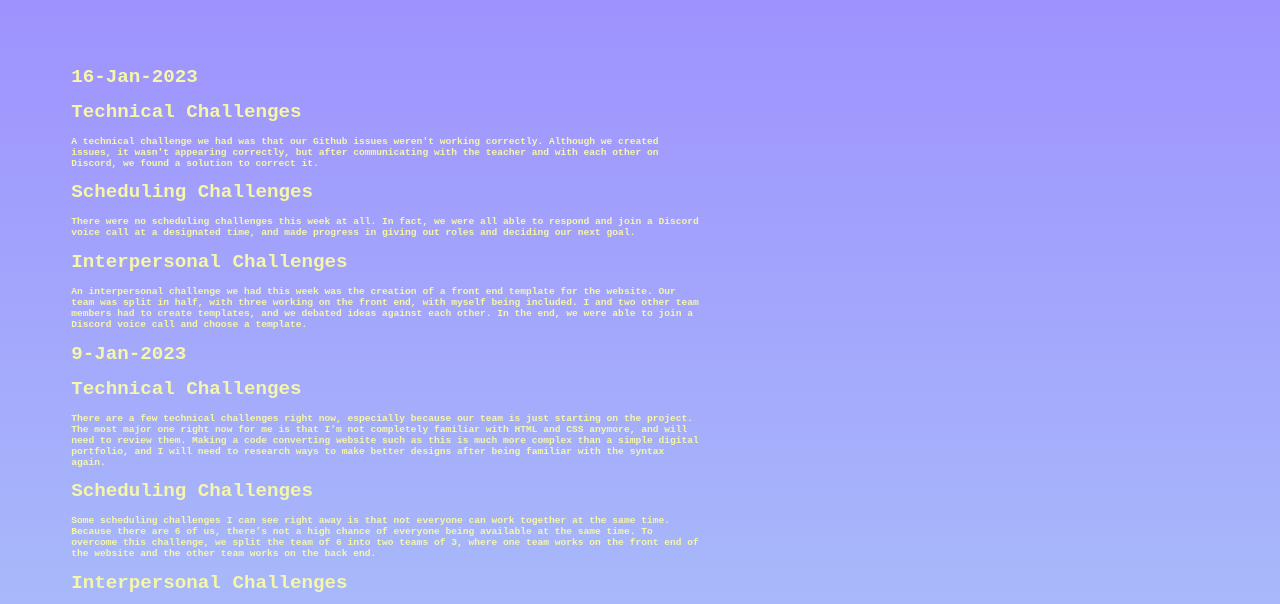
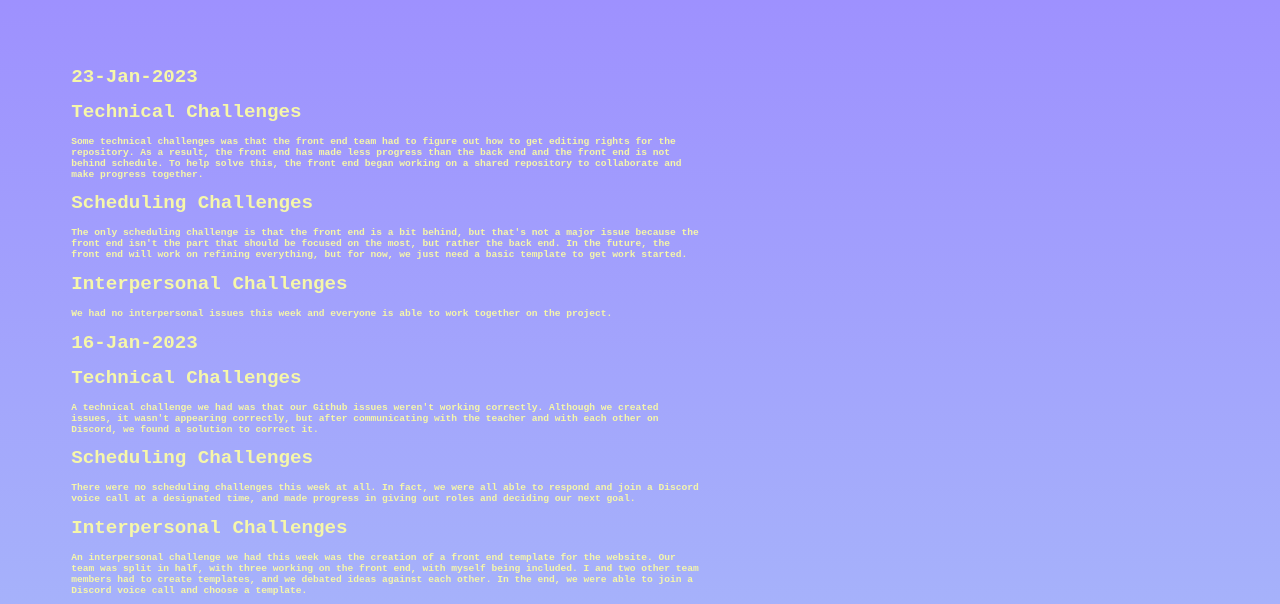
Before and after one commit to evanye1202/digitalportfolio, a plain HTML site: page CS-III/Projects/ISP/Journal.html in a window 1280 px wide. Shown: the part 147-751 px from the top of the page. Drawn offline with Linux system fonts and the light colour scheme.

Commit message:
23-Jan-2023 journal

```diff
--- a/CS-III/Projects/ISP/Journal.html
+++ b/CS-III/Projects/ISP/Journal.html
@@ -15,6 +15,25 @@
       </ul>
       <h1 class="title"> ISP Journal</h1>
     </div>
+
+       <div class="coursebox" id="date">
+      <h1 class="text"> 23-Jan-2023 </h1>
+    </div>
+
+    <div class="coursebox">
+      <h1 class="text">Technical Challenges </h1>
+      <p class="text"> Some technical challenges was that the front end team had to figure out how to get editing rights for the repository. As a result, the front end has made less progress than the back end and the front end is not behind schedule. To help solve this, the front end began working on a shared repository to collaborate and make progress together.</p>
+    </div>
+ <div class="coursebox">
+      <h1 class="text">Scheduling Challenges </h1>
+      <p class="text"> The only scheduling challenge is that the front end is a bit behind, but that's not a major issue because the front end isn't the part that should be focused on the most, but rather the back end. In the future, the front end will work on refining everything, but for now, we just need a basic template to get work started.
+      </p>
+ </div>
+  <div class="coursebox">
+    <h1 class="text">Interpersonal Challenges </h1>
+      <p class="text"> We had no interpersonal issues this week and everyone is able to work together on the project.
+      </p>
+  </div>
 
    <div class="coursebox" id="date">
       <h1 class="text"> 16-Jan-2023 </h1>
```
